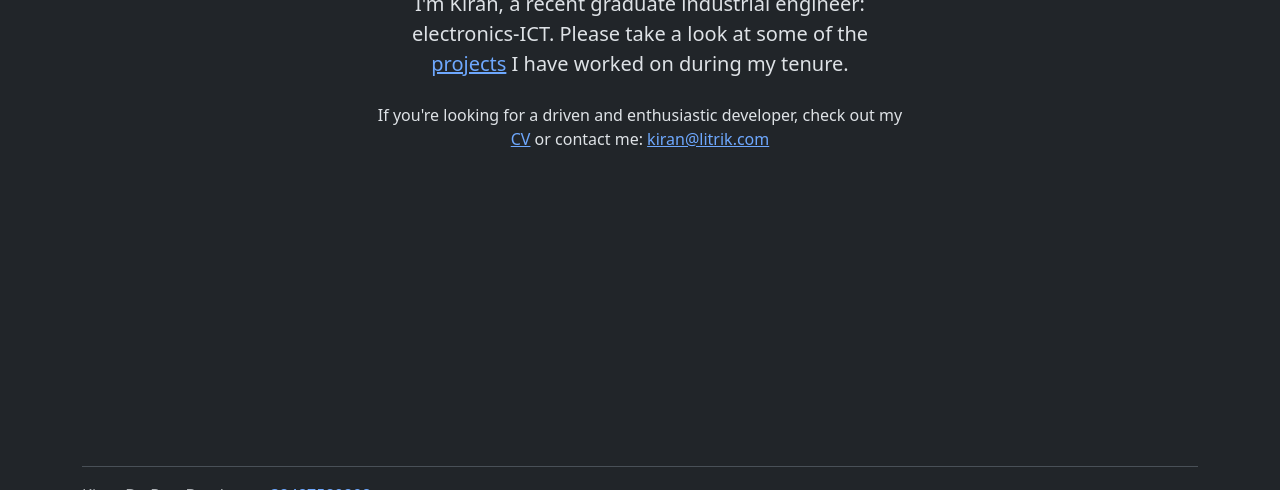
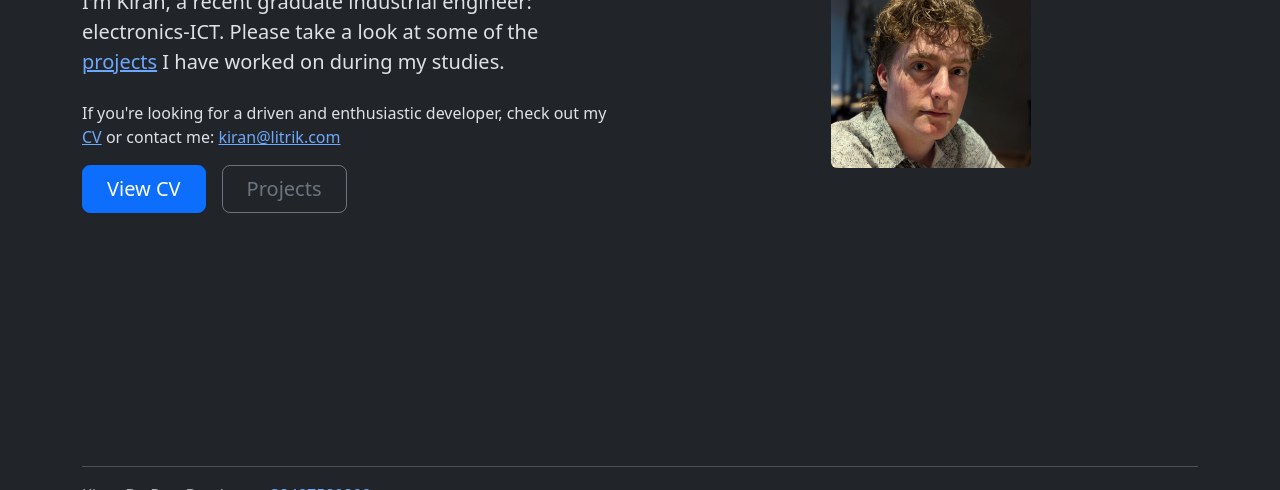
Before and after one commit to Yornared/Yornared.github.io, a plain HTML site: page index.html in a window 1280 px wide. Shown: the part 229-719 px from the top of the page. Drawn offline with nearby package versions, Linux system fonts and the light colour scheme.

Commit message:
profile pic added to home page

```diff
--- a/index.html
+++ b/index.html
@@ -53,21 +53,34 @@
 </nav>
 
 <main>
-    <div class="container">
-        <div class="px-4 py-5 my-5 text-center">
-            <h1 class="display-5 fw-bold text-body-emphasis">Welcome!</h1>
-            <div class="col-lg-6 mx-auto">
-                <p class="lead mb-4">I'm Kiran, a recent graduate industrial engineer: electronics-ICT. Please take a
-                    look
-                    at some of the <a href="projects.html">projects</a> I have worked on during my tenure.</p>
-                <p>If you're looking for a driven and enthusiastic developer, check out my <a
-                        href="cv/kiran_de_roy_cv.pdf">CV</a>
-                    or contact me:
-                <a href="mailto:kiran@litrik.com">kiran@litrik.com</a></p>
+    <div class="container py-5">
+        <div class="row flex-lg-row-reverse align-items-center g-5 py-5">
+            <div class="col col-sm-8 col-lg-6">
+                <img src="images/profile_800x800.jpg"
+                     class="d-block mx-lg-auto img-fluid rounded"
+                     alt="Profile picture"
+                     width="200" height="200">
+            </div>
+
+            <div class="col-lg-6">
+                <h1 class="display-5 fw-bold text-body-emphasis lh-1 mb-3">Welcome!</h1>
+                <p class="lead mb-4">
+                    I'm Kiran, a recent graduate industrial engineer: electronics-ICT. Please take a look at some of the
+                    <a href="projects.html">projects</a> I have worked on during my studies.
+                </p>
+                <p>
+                    If you're looking for a driven and enthusiastic developer, check out my <a href="cv/kiran_de_roy_cv.pdf">CV</a>
+                    or contact me: <a href="mailto:kiran@litrik.com">kiran@litrik.com</a>
+                </p>
+                <div class="d-grid gap-2 d-md-flex justify-content-md-start">
+                    <a href="cv/kiran_de_roy_cv.pdf" class="btn btn-primary btn-lg px-4 me-md-2">View CV</a>
+                    <a href="projects.html" class="btn btn-outline-secondary btn-lg px-4">Projects</a>
+                </div>
             </div>
         </div>
     </div>
 </main>
+
 
 
 <div class="container">
```
Also changed, not shown: images/profile_800x800.jpg (added).
